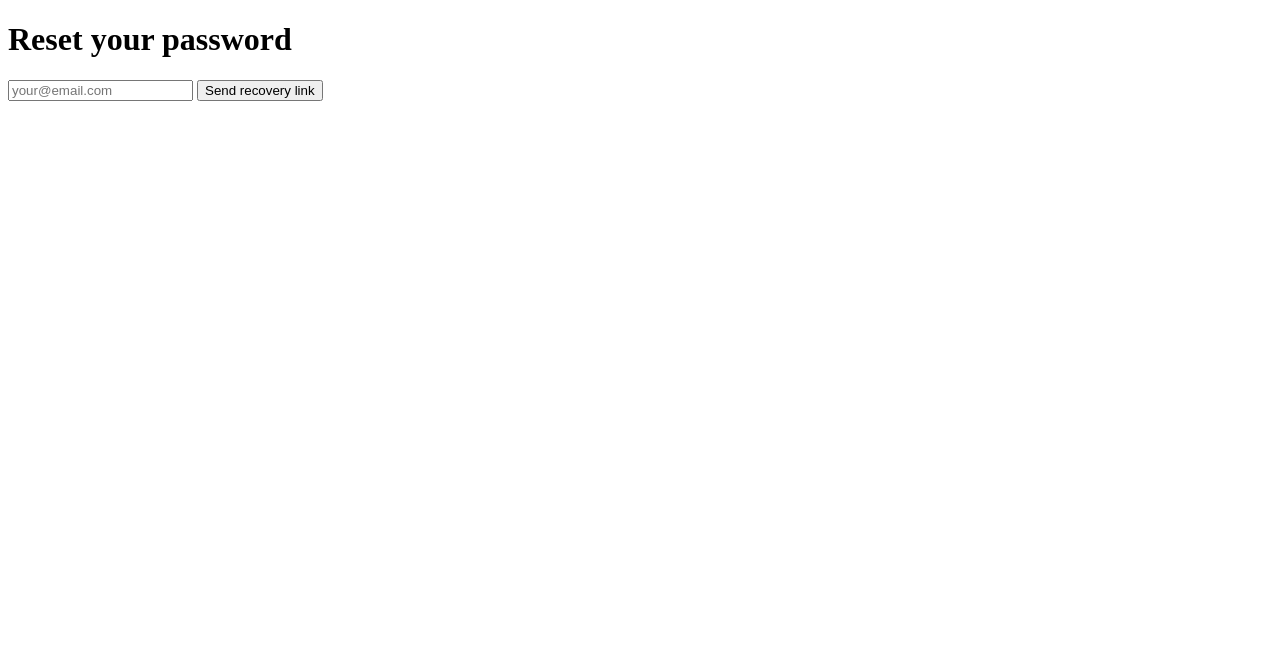
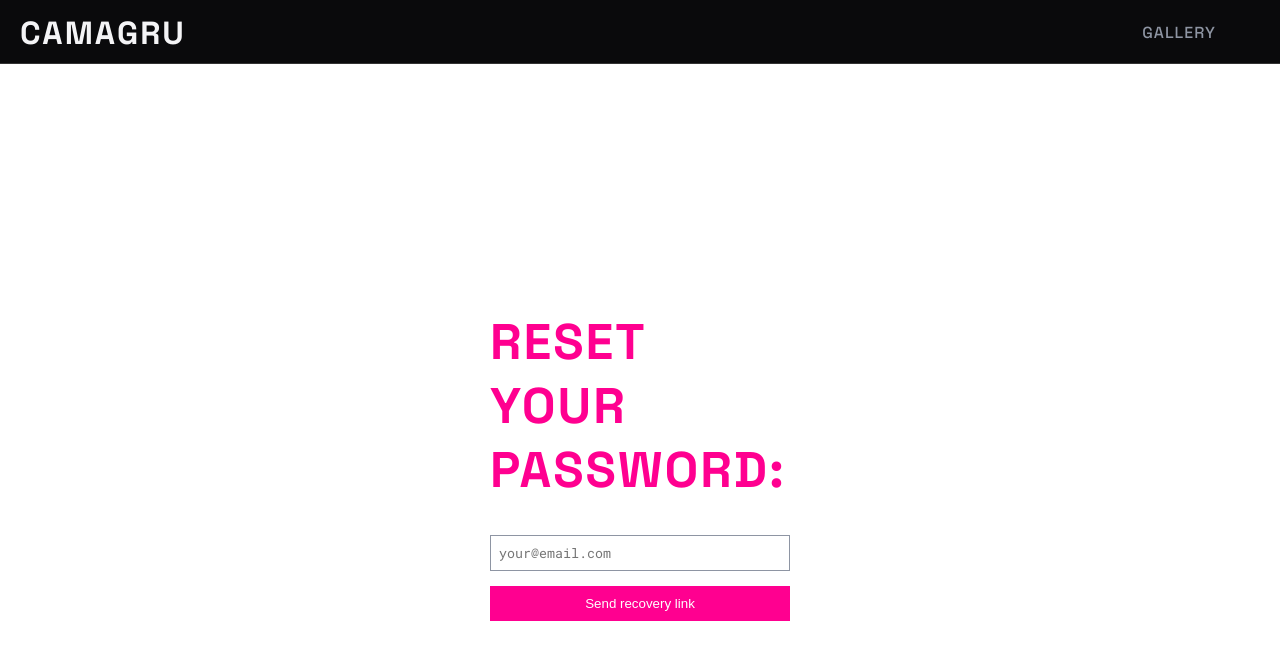
Before and after one commit to elprofesssoro/Camagru42, a plain HTML site: page front/src/html/forpass.html in a window 1280 px wide. Drawn offline with Linux system fonts and the light colour scheme.

Commit message:
Changed styles

```diff
--- a/front/src/html/forpass.html
+++ b/front/src/html/forpass.html
@@ -5,14 +5,23 @@
 <head>
 	<meta charset="UTF-8" />
 	<title>Reset Password</title>
+	<link rel="stylesheet" href="../styles/header.css">
+	<link rel="stylesheet" href="../styles/log.css">
 </head>
 
 <body>
 	<header>
-		<h1>Reset your password</h1>
+		<span>
+			<h1>Camagru</h1>
+			<nav>
+				<a href="gallery.html">Gallery</a>
+			</nav>
+		</span>
 	</header>
 
 	<main>
+		<h1>Reset your password:</h1>
+
 		<section>
 			<form action="forgotPass" method="Post">
 				<input type="email" name="email" placeholder="your@email.com" required>
--- a/front/src/styles/log.css
+++ b/front/src/styles/log.css
@@ -18,11 +18,12 @@ main h1 {
 	font-family: 'Space Grotesk', sans-serif;
 	text-transform: uppercase;
 	letter-spacing: 2px;
-	text-align: left;
 	font-size: 50px;
+	width: 300px;          /* match form width */
+    text-align: left;
 }
 
-main #login {
+main form {
 	margin-bottom: 10%;
 	display: flex;
 	flex-direction: column;
@@ -30,7 +31,7 @@ main #login {
 	width: 300px;
 }
 
-main input {
+main form input {
 	background: transparent;
 	border: 1px solid #8E95A3;
 	color: rgb(103, 1, 59);
```
Also changed, not shown: front/src/html/econf.html (+0 -1 lines), front/src/html/log.html (+2 -2 lines), front/src/html/register.html (+9 -1 lines).
